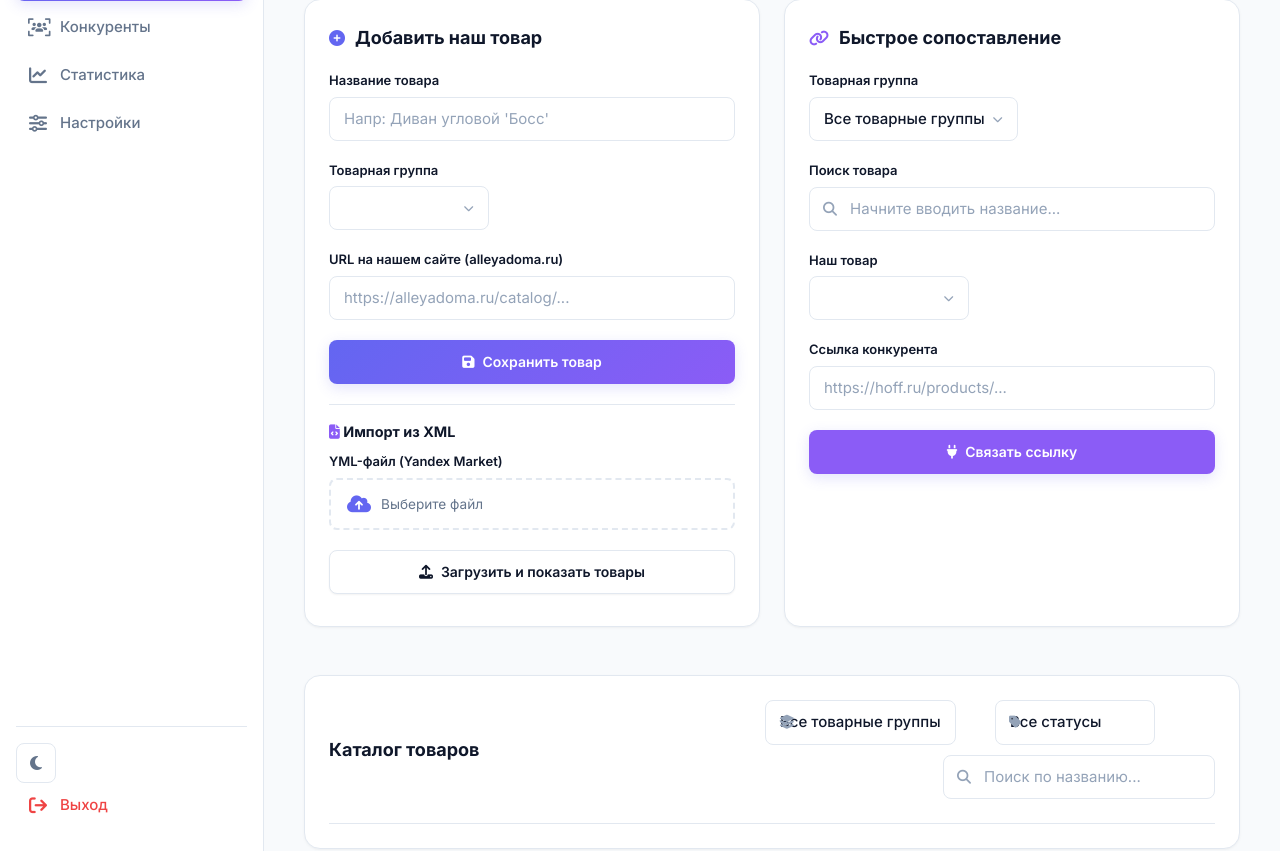
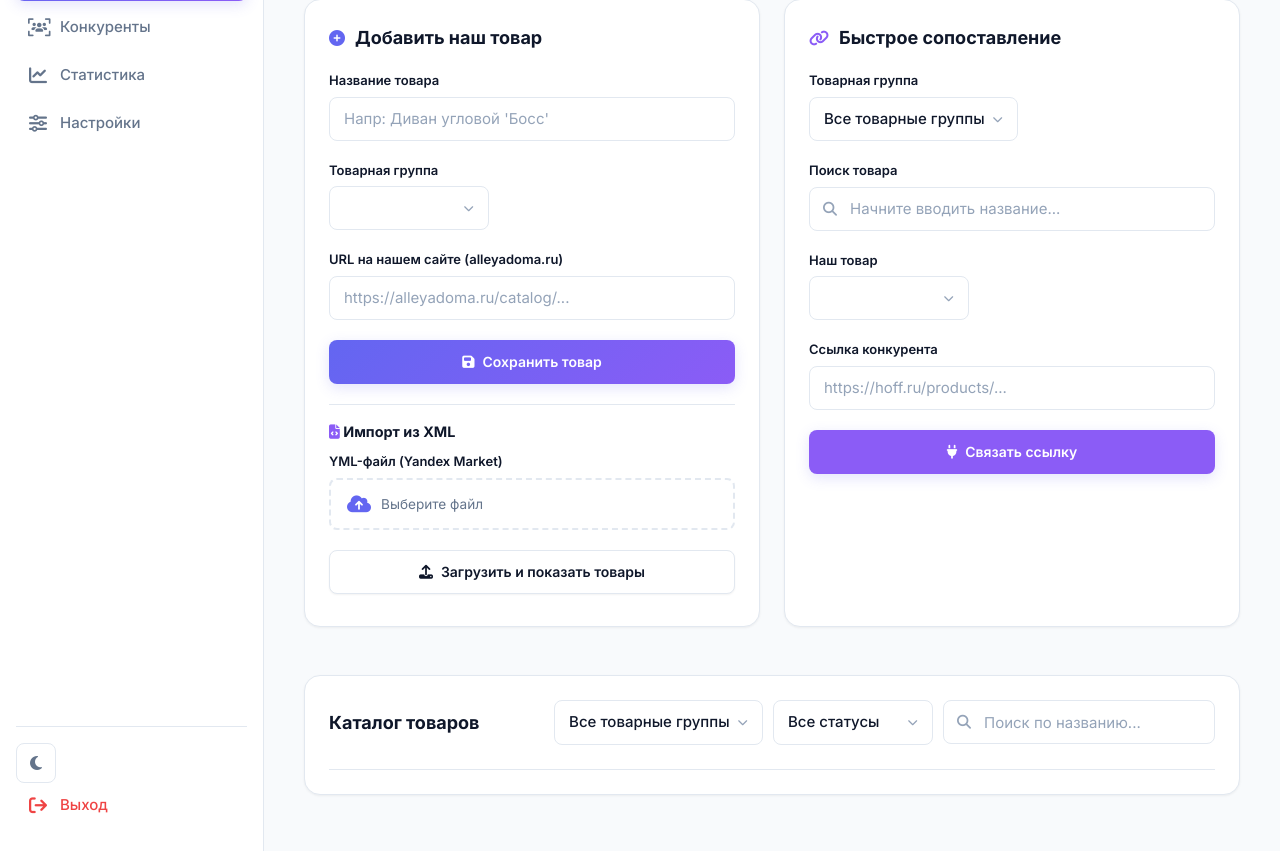
Before and after one commit to KhobotovViktor/pricemirror, a FastAPI app: template templates/admin.html in a window 1280 px wide. Shown: the part 129-980 px from the top of the page. Run offline with FastAPI, Linux system fonts and the light colour scheme; the template is opened without the code that fills it, so the values that code supplies are empty.

Commit message:
Fix stray icons overlapping custom dropdowns in catalog filters

```diff
--- a/static/app.js
+++ b/static/app.js
@@ -222,11 +222,10 @@ function _buildCustomDropdown(sel) {
     sel.parentNode.insertBefore(wrapper, sel);
     wrapper.appendChild(sel); // move select inside wrapper
 
-    // If was inside form-input-icon, move icon styling
+    // If was inside form-input-icon, hide the absolute-positioned icon
     if (iconWrapper) {
-        const icon = iconWrapper.querySelector('i:first-child');
+        const icon = iconWrapper.querySelector(':scope > i');
         if (icon) {
-            trigger.insertBefore(icon.cloneNode(true), trigger.firstChild);
             icon.style.display = 'none';
         }
     }
--- a/templates/admin.html
+++ b/templates/admin.html
@@ -173,17 +173,12 @@
                         <div class="filter-bar">
                             <h2 class="flex-shrink-0" style="font-size:1.125rem;font-weight:700">Каталог товаров</h2>
                             <div class="filter-group">
-                                <div class="form-input-icon">
-                                    <i class="fa-solid fa-layer-group"></i>
                                 <select class="form-select" id="categoryFilter" style="min-width:180px">
                                     <option value="all">Все товарные группы</option>
                                     {% for cat in categories %}
                                     <option value="{{ cat.id }}">{{ cat.name }}</option>
                                     {% endfor %}
                                 </select>
-                                </div>
-                                <div class="form-input-icon">
-                                    <i class="fa-solid fa-tag"></i>
                                 <select class="form-select" id="statusFilter" onchange="handleProductFilter()" style="min-width:160px">
                                         <option value="all">Все статусы</option>
                                         <option value="success">Цена ниже</option>
@@ -191,7 +186,6 @@
                                         <option value="danger">Цена выше</option>
                                         <option value="neutral">Ожидание</option>
                                     </select>
-                                </div>
                                 <div class="form-input-icon" style="min-width:240px">
                                     <i class="fa-solid fa-search"></i>
                                     <input class="form-input" type="text" id="catalogSearch" placeholder="Поиск по названию...">
```
Lines whose indentation alone changed are shown as unchanged.
